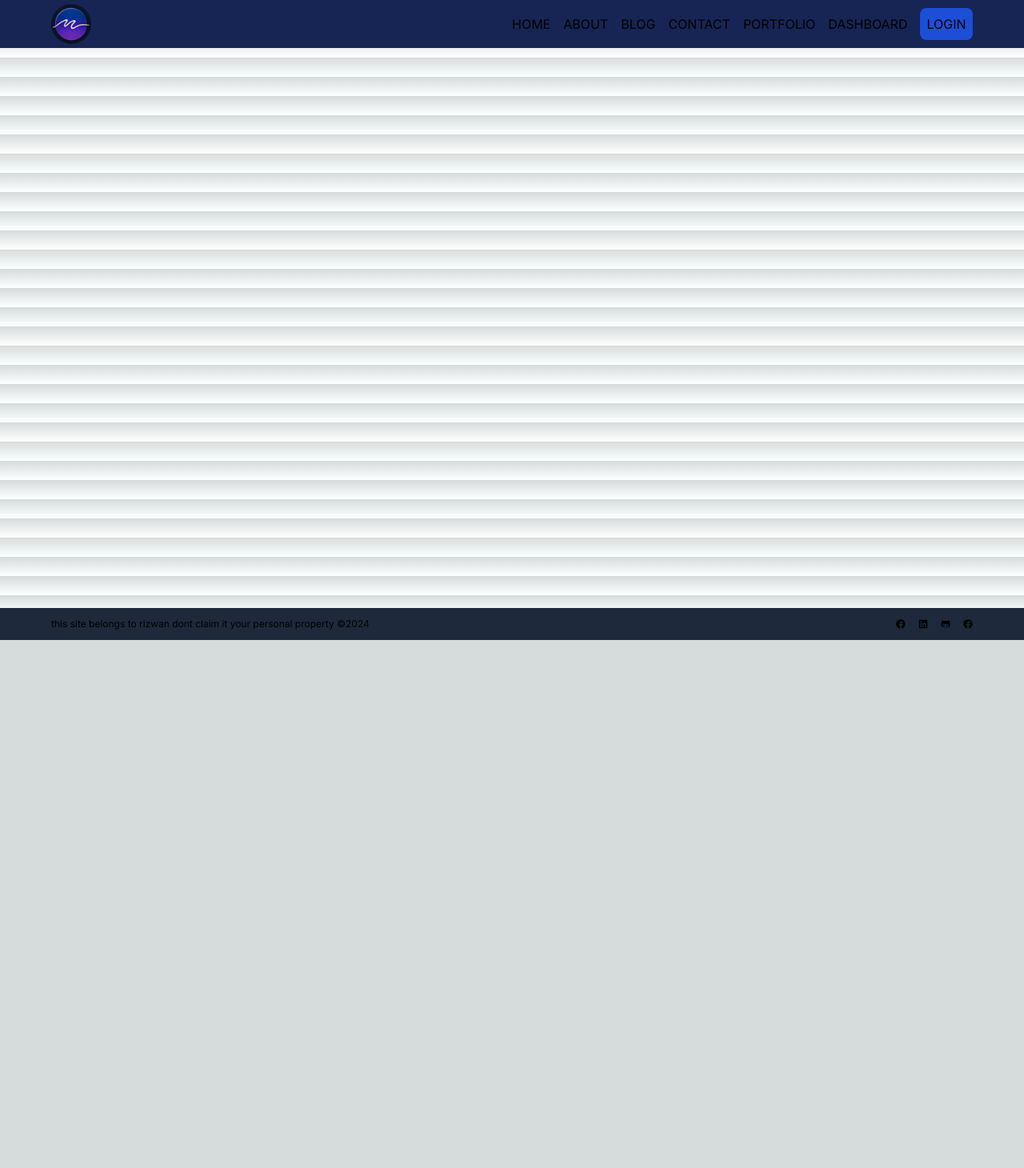
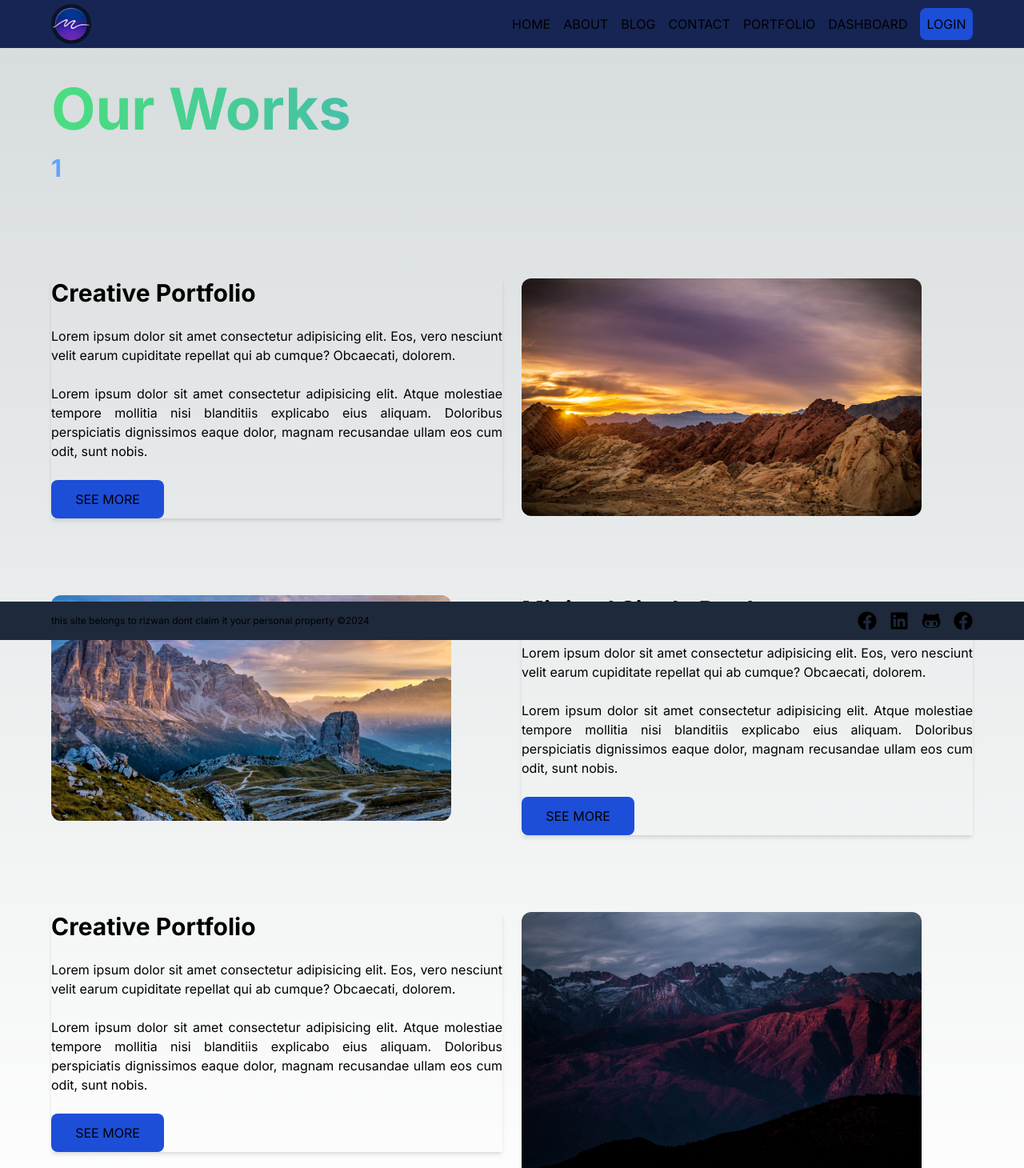
Before and after one commit to rizwan-signon/Next_fullStack_app, a Next.js app: page /portfolio/1 in a window 1280 px wide. Shown: the top 1460 px of the page at 80% size. Before the commit the page ends 800 px from the top, so only its background shows below. Built offline with nearby package versions, Linux system fonts and the light colour scheme.

Commit message:
add catagory ui

```diff
--- a/app/contact/page.jsx
+++ b/app/contact/page.jsx
@@ -13,7 +13,7 @@ const Contact = () => {
               alt="image"
               width={400}
               height={600}
-              className="h-[400px] w-[400px] rounded-full "
+              className="h-[400px] w-[400px] rounded-full object-cover"
             />
           </div>
           <div className="w-1/2 flex flex-col gap-3">
--- a/app/page.jsx
+++ b/app/page.jsx
@@ -2,17 +2,17 @@ import React from "react";
 import Image from "next/image";
 const Home = () => {
   return (
-    <div className="flex items-center max-w-6xl mx-auto gap-4 min-h-screen p-4">
-      <div className="w-1/2 flex flex-col gap-6">
+    <div className="flex items-center max-w-6xl mx-auto gap-8 min-h-screen p-4">
+      <div className="w-1/2 flex flex-col gap-4 ">
         <h1 class="text-transparent bg-clip-text bg-gradient-to-r from-green-400 to-blue-500 text-5xl font-bold capitalize leading-relaxed pb-6">
           best place for your digital products
         </h1>
-        <p>
+        <p className="text-justify">
           Lorem ipsum dolor, sit amet consectetur adipisicing elit. Iste odio
           vel eaque ipsam, placeat sit sint quis sapiente consectetur
           voluptatibus.
         </p>
-        <button className=" p-3 rounded-full bg-blue-700 hover:opacity-85 uppercase w-2/5">
+        <button className=" p-3 rounded-full bg-blue-700 hover:opacity-85 uppercase w-2/5 my-3">
           see our works
         </button>
       </div>
--- a/app/portfolio/[catagory]/page.jsx
+++ b/app/portfolio/[catagory]/page.jsx
@@ -1,10 +1,109 @@
 import React from "react";
-
-const Catagory = () => {
+import Image from "next/image";
+const Catagory = ({ params }) => {
   return (
-    <div>
-      <h1>catagory</h1>
-    </div>
+    <section className="mt-[100px]">
+      <div className="max-w-6xl mx-auto">
+        <h1 className="text-7xl capitalize font-bold my-5 text-transparent bg-clip-text bg-gradient-to-r from-green-400 to-blue-500">
+          our works
+        </h1>
+        <h2 className="text-3xl uppercase font-bold my-5 text-transparent bg-clip-text bg-gradient-to-r from-blue-400 to-green-600">
+          {params.catagory}
+        </h2>
+        <div className="flex flex-col gap-24 mt-10 py-20">
+          <div className="flex items-start gap-6">
+            <div className="w-1/2 flex flex-col gap-6 shadow-md">
+              <h1 className="text-3xl capitalize font-bold">
+                creative portfolio
+              </h1>
+              <p className="text-justify">
+                Lorem ipsum dolor sit amet consectetur adipisicing elit. Eos,
+                vero nesciunt velit earum cupiditate repellat qui ab cumque?
+                Obcaecati, dolorem.
+              </p>
+              <p className="text-justify">
+                Lorem ipsum dolor sit amet consectetur adipisicing elit. Atque
+                molestiae tempore mollitia nisi blanditiis explicabo eius
+                aliquam. Doloribus perspiciatis dignissimos eaque dolor, magnam
+                recusandae ullam eos cum odit, sunt nobis.
+              </p>
+              <button className="p-3 bg-blue-700 rounded-lg uppercase hover:opacity-85 w-1/4">
+                see more
+              </button>
+            </div>
+            <div className="w-1/2">
+              <Image
+                src="/img-3.jpg"
+                alt="image"
+                width={500}
+                height={450}
+                className="rounded-xl"
+              />
+            </div>
+          </div>
+          <div className="flex items-start gap-6">
+            <div className="w-1/2">
+              <Image
+                src="/img-1.jpg"
+                alt="image"
+                width={500}
+                height={450}
+                className="rounded-xl"
+              />
+            </div>
+            <div className="w-1/2 flex flex-col gap-6 shadow-md">
+              <h1 className="text-3xl capitalize font-bold">
+                minimal single product
+              </h1>
+              <p className="text-justify">
+                Lorem ipsum dolor sit amet consectetur adipisicing elit. Eos,
+                vero nesciunt velit earum cupiditate repellat qui ab cumque?
+                Obcaecati, dolorem.
+              </p>
+              <p className="text-justify">
+                Lorem ipsum dolor sit amet consectetur adipisicing elit. Atque
+                molestiae tempore mollitia nisi blanditiis explicabo eius
+                aliquam. Doloribus perspiciatis dignissimos eaque dolor, magnam
+                recusandae ullam eos cum odit, sunt nobis.
+              </p>
+              <button className="p-3 bg-blue-700 rounded-lg uppercase hover:opacity-85 w-1/4">
+                see more
+              </button>
+            </div>
+          </div>
+          <div className="flex items-start gap-6">
+            <div className="w-1/2 flex flex-col gap-6 shadow-md">
+              <h1 className="text-3xl capitalize font-bold">
+                creative portfolio
+              </h1>
+              <p className="text-justify">
+                Lorem ipsum dolor sit amet consectetur adipisicing elit. Eos,
+                vero nesciunt velit earum cupiditate repellat qui ab cumque?
+                Obcaecati, dolorem.
+              </p>
+              <p className="text-justify">
+                Lorem ipsum dolor sit amet consectetur adipisicing elit. Atque
+                molestiae tempore mollitia nisi blanditiis explicabo eius
+                aliquam. Doloribus perspiciatis dignissimos eaque dolor, magnam
+                recusandae ullam eos cum odit, sunt nobis.
+              </p>
+              <button className="p-3 bg-blue-700 rounded-lg uppercase hover:opacity-85 w-1/4">
+                see more
+              </button>
+            </div>
+            <div className="w-1/2">
+              <Image
+                src="/img-4.jpg"
+                alt="image"
+                width={500}
+                height={450}
+                className="rounded-xl"
+              />
+            </div>
+          </div>
+        </div>
+      </div>
+    </section>
   );
 };
 
--- a/app/portfolio/page.jsx
+++ b/app/portfolio/page.jsx
@@ -1,10 +1,62 @@
 import React from "react";
-
+import Image from "next/image";
+import Link from "next/link";
 const Portfolio = () => {
   return (
-    <div>
-      <h1>portfolio</h1>
-    </div>
+    <section className="mt-[100px]">
+      <div className="max-w-6xl mx-auto">
+        <h1 className="text-7xl capitalize font-bold my-10 text-transparent bg-clip-text bg-gradient-to-r from-green-400 to-blue-500">
+          our works
+        </h1>
+        <div className="max-w-6xl mx-auto">
+          <h1 className="text-3xl font-bold capitalize">choose a gallery</h1>
+          <div className="flex items-center gap-4 my-10">
+            <Link href={"/portfolio/illustration"}>
+              <div className="relative border-blue-700 hover:opacity-85 cursor-pointer">
+                <h1 className="absolute bottom-4 left-3 uppercase font-bold text-white p-2 rounded-lg">
+                  Illustrtion
+                </h1>
+                <Image
+                  src="/image5.jpg"
+                  alt="image"
+                  width={400}
+                  height={600}
+                  className="h-[300px] w-[200px] object-cover rounded-lg border-2 border-blue-700"
+                />
+              </div>
+            </Link>
+            <Link href={"/portfolio/web_apps"}>
+              <div className="relative border-blue-700 hover:opacity-85 cursor-pointer">
+                <h1 className="absolute bottom-4 left-3 uppercase font-bold text-white p-2 rounded-lg">
+                  web Apps
+                </h1>
+                <Image
+                  src="/img-3.jpg"
+                  alt="image"
+                  width={400}
+                  height={600}
+                  className="h-[300px] w-[200px] object-cover rounded-lg border-2 border-blue-700"
+                />
+              </div>
+            </Link>
+            <Link href={"/portfolio/mobile_apps"}>
+              <div className="relative border-blue-700 hover:opacity-85 cursor-pointer">
+                <h1 className="absolute bottom-4 left-3 uppercase font-bold text-white  p-2 rounded-lg">
+                  mobile_apps
+                </h1>
+                <Image
+                  src="/travel.png"
+                  alt="image"
+                  width={400}
+                  height={600}
+                  className="h-[300px] w-[200px] object-cover rounded-lg border-2 border-blue-700"
+                />
+              </div>
+            </Link>
+          </div>
+        </div>
+      </div>
+    </section>
   );
 };
 
--- a/components/Footer.jsx
+++ b/components/Footer.jsx
@@ -13,7 +13,7 @@ const Footer = () => {
           </h1>
         </div>
 
-        <ul className=" flex items-center gap-4 ">
+        <ul className=" flex items-center gap-4 text-2xl">
           <li>
             <Link href={"/"}>
               <FaFacebook />
```
